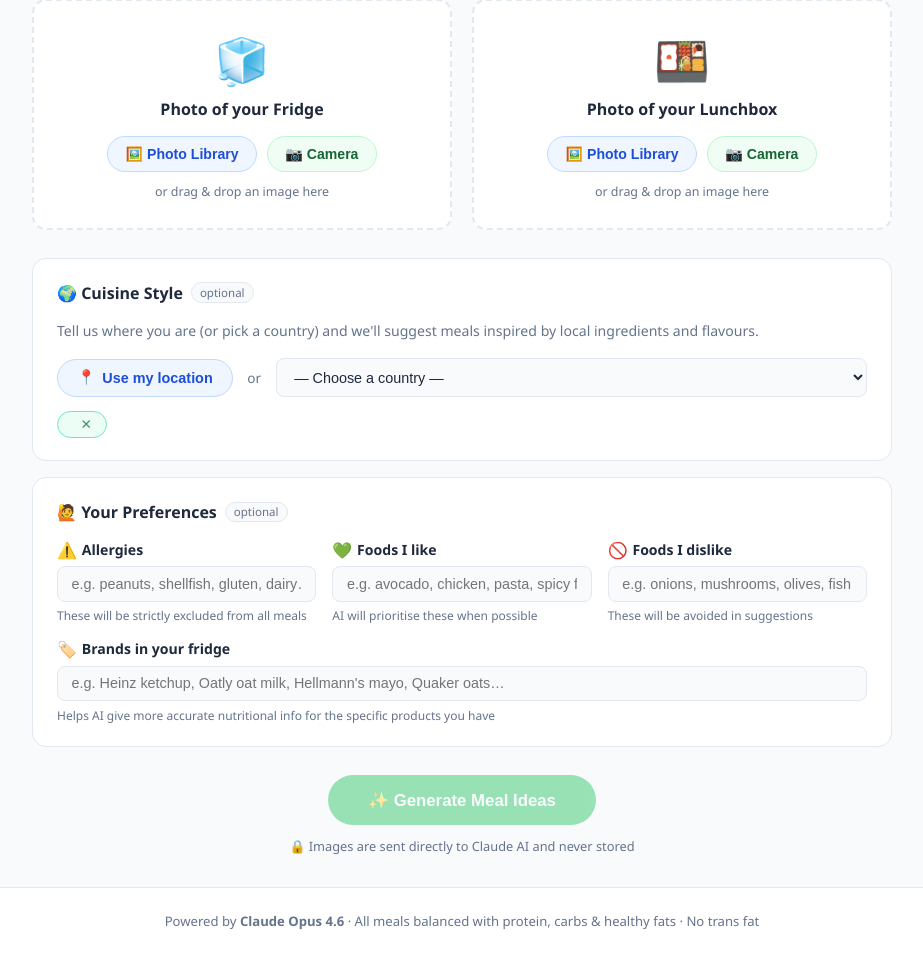
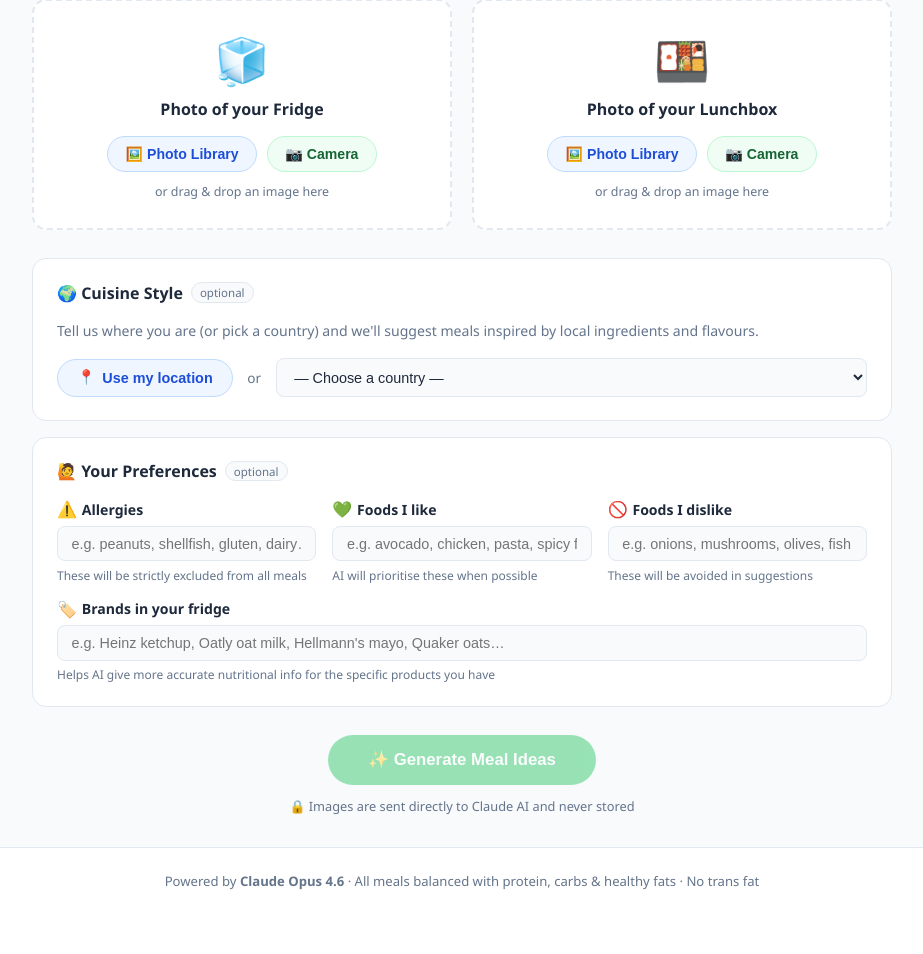
Before and after one commit to 36elyanm/Lunch, a Flask app: page / in a window 1280 px wide. Shown: the part 166-1120 px from the top of the page, without its empty margins (178-1101 px from the left). After the commit the page ends 1056 px from the top, so only its background shows below. Run offline with Flask 3, Linux system fonts and the light colour scheme; some web fonts are replaced.

Commit message:
Fix country badge X button not working (display:inline-flex overriding hidden)
https://claude.ai/code/session_01PTQZFfvv2Pqni8Gf9xXcdU

```diff
--- a/static/style.css
+++ b/static/style.css
@@ -447,6 +447,7 @@ details p {
 .country-wrap select:focus { border-color: var(--blue); }
 
 /* Selected country badge */
+.country-badge[hidden] { display: none !important; }
 .country-badge {
   display: inline-flex;
   align-items: center;
```
